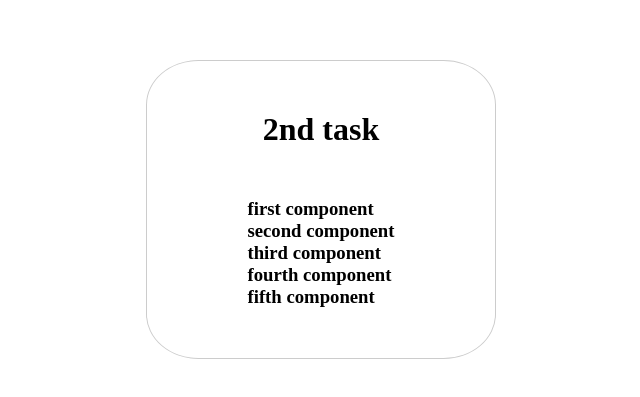
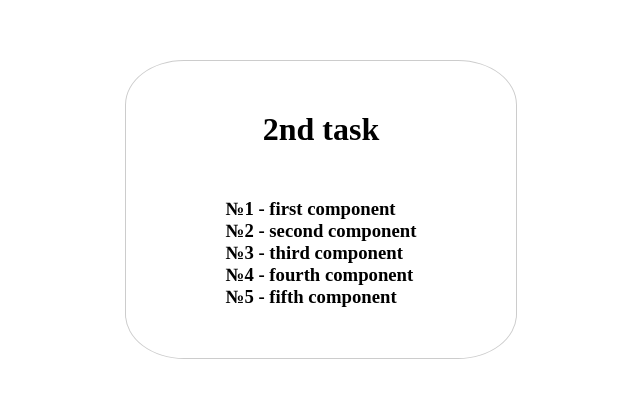
Before and after one commit to Sounryyy/psu-react, a React (Create React App) app: page / in a window 1280 px wide. Shown: the part 191-588 px from the top of the page, without its empty margins (319-959 px from the left). Built offline with nearby package versions, Linux system fonts and the light colour scheme.

Commit message:
Added id's in view

```diff
--- a/src/components/Component/Component.js
+++ b/src/components/Component/Component.js
@@ -1,12 +1,12 @@
 import React from 'react';
 
 function Component(props) {
-    const { content } = props;
+    const { id, content } = props;
 
     return content
         ? (
             <li className='component'>
-                <h3>{content}</h3>
+                <h3>№{id} - {content}</h3>
             </li>
         )
         : null;
```
